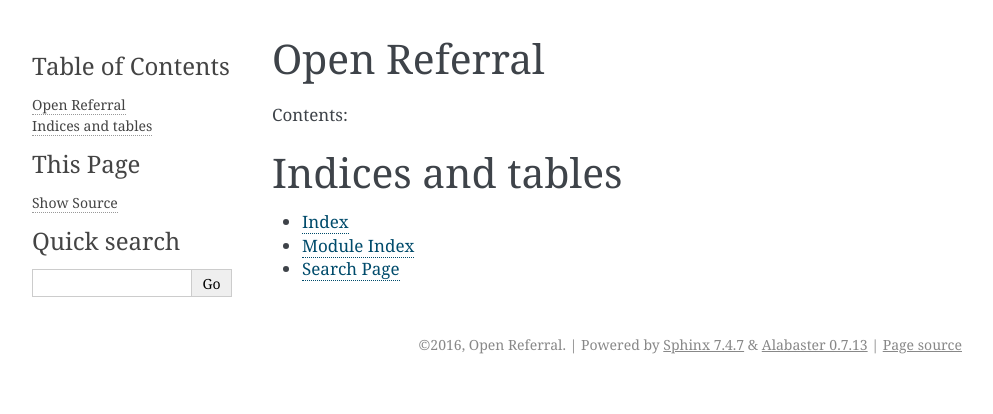
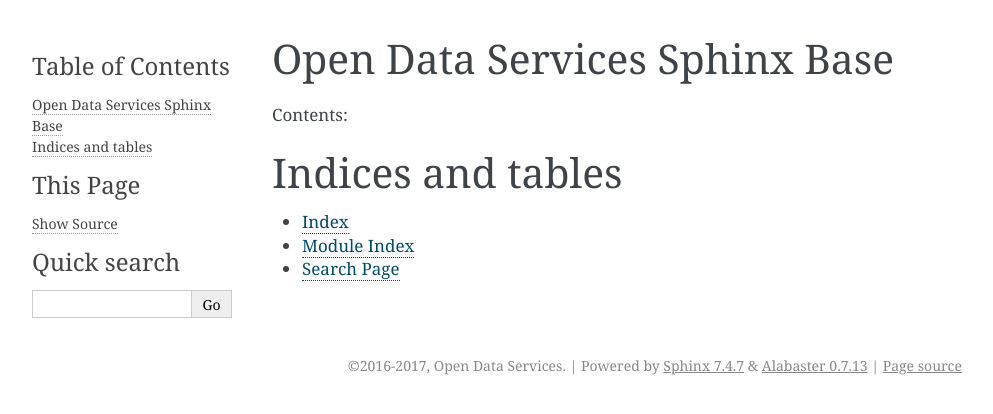
Before and after one commit to OpenDataServices/sphinx-base, a Sphinx documentation site: the page built from docs/index.md, in a window 1280 px wide. Shown: the top 414 px of the page, without its empty margins (148-1141 px from the left). Built offline with Sphinx 7.4.7, drawn with Linux system fonts in a browser that asks for light colours; pages that are not in the unit, such as notebooks, are missing from menus.

Commit message:
Remove refenreces to Open Referral
See https://github.com/OpenDataServices/sphinx-base/commit/1239bd652913ebcc5b6be97787e478906c239ff2 for why these exist.

```diff
--- a/docs/conf.py
+++ b/docs/conf.py
@@ -1,8 +1,8 @@
 #!/usr/bin/env python3
 # -*- coding: utf-8 -*-
 #
-# Open Referral documentation build configuration file, created by
-# sphinx-quickstart on Wed Nov  2 14:17:45 2016.
+# Open Data Services sphinx base documentation build configuration file,
+# created by sphinx-quickstart on Wed Nov  2 14:17:45 2016.
 #
 # This file is execfile()d with the current directory set to its
 # containing dir.
@@ -55,18 +55,18 @@ source_suffix = ['.rst', '.md']
 master_doc = 'index'
 
 # General information about the project.
-project = 'Open Referral'
-copyright = '2016, Open Referral'
-author = 'Open Referral'
+project = 'Open Data Services Sphinx Base'
+copyright = '2016-2017, Open Data Services'
+author = 'Open Data Services'
 
 # The version info for the project you're documenting, acts as replacement for
 # |version| and |release|, also used in various other places throughout the
 # built documents.
 #
 # The short X.Y version.
-version = '1.0'
+version = '0.0'
 # The full version, including alpha/beta/rc tags.
-release = '1.0'
+release = '0.0'
 
 # The language for content autogenerated by Sphinx. Refer to documentation
 # for a list of supported languages.
@@ -140,7 +140,7 @@ html_theme = 'alabaster'
 # The name for this set of Sphinx documents.
 # "<project> v<release> documentation" by default.
 #
-# html_title = 'Open Referral v1.0'
+# html_title = 'Open Data Services Sphinx Base'
 
 # A shorter title for the navigation bar.  Default is the same as html_title.
 #
@@ -240,7 +240,7 @@ html_static_path = ['_static']
 # html_search_scorer = 'scorer.js'
 
 # Output file base name for HTML help builder.
-htmlhelp_basename = 'OpenReferraldoc'
+htmlhelp_basename = 'sphinxdoc'
 
 # -- Options for LaTeX output ---------------------------------------------
 
@@ -266,8 +266,8 @@ latex_elements = {
 # (source start file, target name, title,
 #  author, documentclass [howto, manual, or own class]).
 latex_documents = [
-    (master_doc, 'OpenReferral.tex', 'Open Referral Documentation',
-     'Open Referral', 'manual'),
+    (master_doc, 'sphinx.tex', 'Open Data Services Sphinx Base',
+     'Open Data Services', 'manual'),
 ]
 
 # The name of an image file (relative to this directory) to place at the top of
@@ -308,7 +308,7 @@ latex_documents = [
 # One entry per manual page. List of tuples
 # (source start file, name, description, authors, manual section).
 man_pages = [
-    (master_doc, 'openreferral', 'Open Referral Documentation',
+    (master_doc, 'sphinx', 'Open Data Services Sphinx Base',
      [author], 1)
 ]
 
@@ -323,8 +323,8 @@ man_pages = [
 # (source start file, target name, title, author,
 #  dir menu entry, description, category)
 texinfo_documents = [
-    (master_doc, 'OpenReferral', 'Open Referral Documentation',
-     author, 'OpenReferral', 'One line description of project.',
+    (master_doc, 'sphinx', 'Open Data Services Sphinx Base',
+     author, 'sphinx', 'One line description of project.',
      'Miscellaneous'),
 ]
 
--- a/docs/index.md
+++ b/docs/index.md
@@ -1,5 +1,6 @@
-Open Referral
-=============
+Open Data Services Sphinx Base
+==============================
+
 
 Contents:
 
```
Also changed, not shown: README.md (+1 -1 lines), 2 other files.
